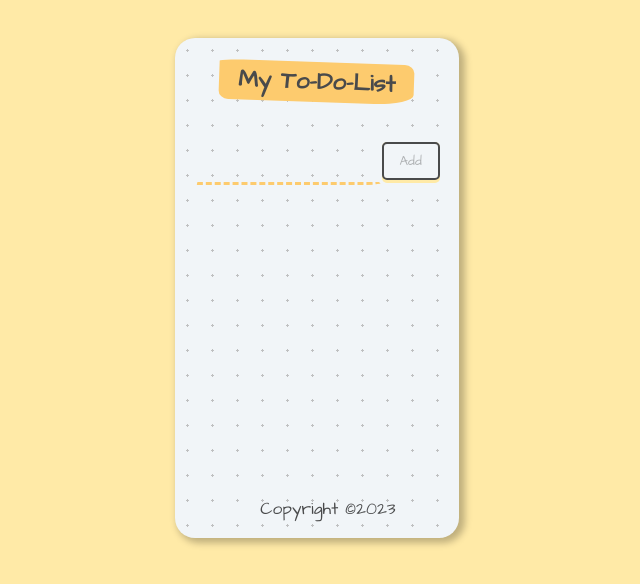
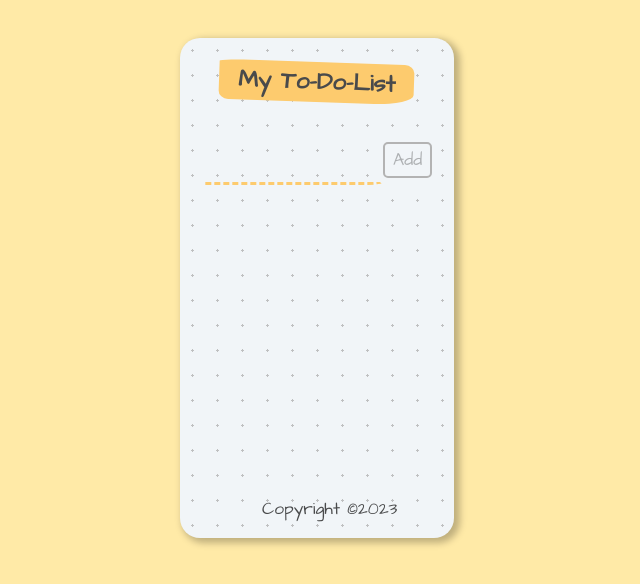
Before and after one commit to AdolfoJrV/cprg010-to-do-list, a React (Create React App) app: page / in a window 1280 px wide. Shown: the top 584 px of the page, without its empty margins (323-963 px from the left). Built offline with nearby package versions, Linux system fonts and the light colour scheme.

Commit message:
Update files for Lab3 PartA submission. Lock add button.

```diff
--- a/public/styles.css
+++ b/public/styles.css
@@ -56,25 +56,20 @@ body {
 }
 
 button {
-  padding: 0;
-  border: none;
   font-family: "Architects Daughter", cursive;
-  text-decoration: none;
-  padding-bottom: 3px;
+  padding: 0.25rem 0.5rem;
   border-radius: 5px;
-  background-color: #ffeaa7;
+  font-size: 1.1rem;
 }
 
-button.disabled {
-  cursor: not-allowed;
+button:disabled {
+  /* cursor: not-allowed; */
+  background: #f1f5f8;
+  border: 2px solid hsl(0, 0%, 70%);
 }
 
-button span {
-  background: #f1f5f8;
-  display: block;
-  padding: 0.5rem 1rem;
-  border-radius: 5px;
-  border: 2px solid hsl(198, 1%, 29%);
+button:enabled {
+  background-color: #ffeaa7;
 }
 
 .container {
@@ -97,7 +92,7 @@ p {
   font-size: smaller;
 }
 
-.error-message {
+.alert-message {
   font-size: smaller;
   font-weight: bolder;
   color: red;
--- a/src/components/App.jsx
+++ b/src/components/App.jsx
@@ -7,7 +7,7 @@ function App() {
   const [newItem, setNewItem] = useState("");
   const [toDoItems, setToDoItems] = useState([]);
   const [isMouseOver, setMouseOver] = useState(false);
-  const [errorMessage, setErrorMessage] = useState("");
+  const [alertMessage, setAlertMessage] = useState("");
   const [isButtonDisabled, setIsButtonDisabled] = useState(true);
 
   function handleChange(event) {
@@ -20,11 +20,11 @@ function App() {
   function addItem(itemToAdd) {
     // Incorporate the form validation here or inside the handleKeyPress() function.
     if (itemToAdd.trim() === "") {
-      setErrorMessage("Error: Empty string is not valid.");
+      setAlertMessage("Error: Empty string is not valid.");
       setIsButtonDisabled(true);
     } else {
       setToDoItems((prevItems) => [...prevItems, itemToAdd]);
-      setErrorMessage("");
+      setAlertMessage("");
     }
 
     setNewItem("");
@@ -32,11 +32,13 @@ function App() {
 
   function deleteItem(id) {
     setToDoItems((prevItems) => prevItems.filter((_, index) => index !== id));
-    setErrorMessage("");
+    setAlertMessage("");
   }
 
   function handleMouseOver() {
-    setMouseOver(!isMouseOver);
+    if (!isButtonDisabled) {
+      setMouseOver(!isMouseOver);
+    }
   }
 
   function handleKeyPress(event) {
@@ -61,8 +63,8 @@ function App() {
         disabled={isButtonDisabled}
       />
       <div>
-        <div className="error-message">
-          <span>{errorMessage}</span>
+        <div className="alert-message">
+          <span>{alertMessage}</span>
         </div>
         <ul>
           {toDoItems.map((item, index) => (
--- a/src/components/InputArea.jsx
+++ b/src/components/InputArea.jsx
@@ -16,13 +16,7 @@ function InputArea(props) {
         }}
         type="submit"
       >
-        <span
-          style={{ background: props.isMouseOver && "pink" }}
-          onMouseOver={props.mouseOver}
-          onMouseOut={props.mouseOver}
-        >
-          Add
-        </span>
+        Add
       </button>
     </div>
   );
```
